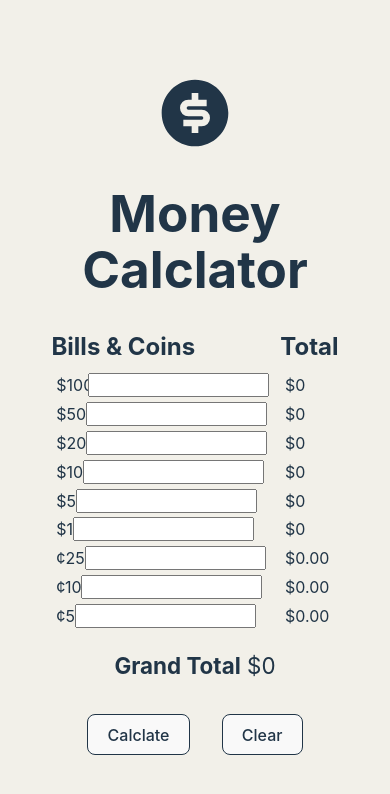
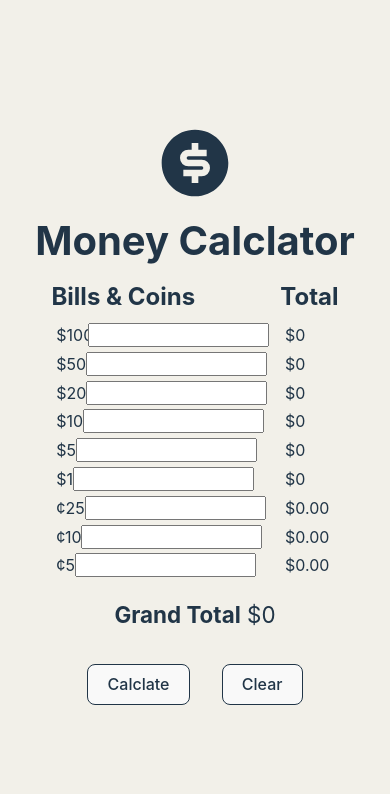
Before and after one commit to mnmbt96/money-calclator, a React (Vite) app: page / in a window 390 px wide. Shown: the top 794 px of the page. Built offline with nearby package versions, Linux system fonts and the light colour scheme.

Commit message:
style for responsive

```diff
--- a/src/App.css
+++ b/src/App.css
@@ -25,7 +25,7 @@
 
 h1 {
   text-align: center;
-  margin: 2rem;
+  margin: 1rem;
 }
 
 h2 {
--- a/src/index.css
+++ b/src/index.css
@@ -16,14 +16,15 @@
 body {
   margin: 0;
   display: flex;
-  place-items: center;
+  align-items: center;
+  justify-content: center;
   min-width: 320px;
   min-height: 100vh;
   background-color: #f2f0e9;
 }
 
 h1 {
-  font-size: 3.2em;
+  font-size: 2.5em;
   line-height: 1.1;
 }
 
```
